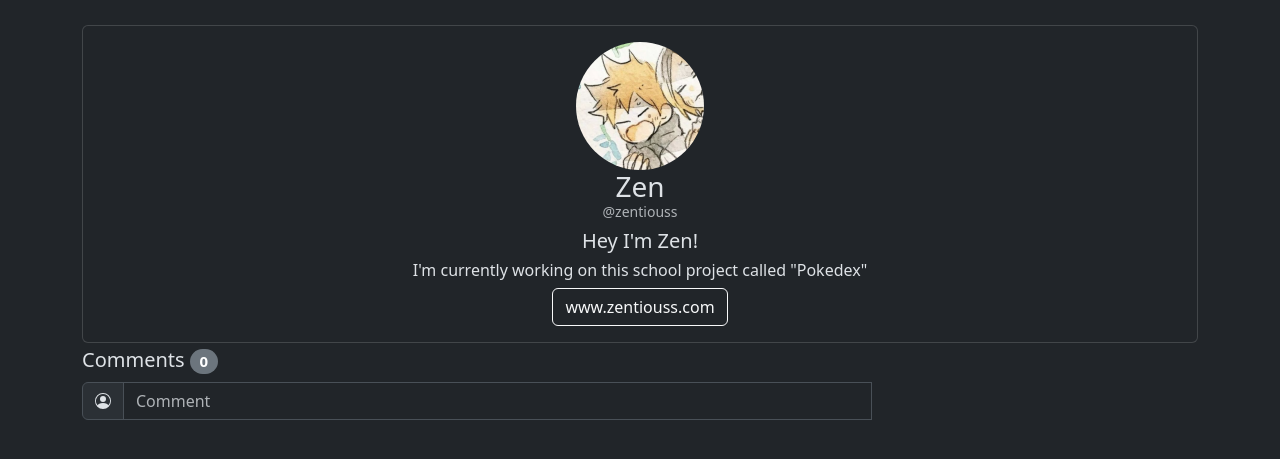
After one commit to zentiouss/pokedex, a PHP site: page /profile_assignment_zen.php in a window 1280 px wide. The commit adds this page. Shown: the top 459 px of the page. Run offline with PHP 8.4, Linux system fonts and the light colour scheme.

Commit message:
Added .htacccess, Chespin, Grass type icon, profile_assignment.php

```diff
--- a/css/styles.css
+++ b/css/styles.css
@@ -0,0 +1,4 @@
+.hidden{
+    opacity: 0;
+    transition: opacity 0.1s ease;
+}
--- /dev/null
+++ b/profile_assignment_zen.php
@@ -0,0 +1,75 @@
+<?php
+include "db.php";
+include "function.php";
+?>
+<!doctype html>
+<html lang="en" data-bs-theme="dark">
+<head>
+    <meta charset="utf-8">
+    <meta name="viewport" content="width=device-width, initial-scale=1">
+    <title>Profile Assignment - Pokedex</title>
+    <link href="css/bootstrap.min.css" rel="stylesheet">
+    <link href="css/styles.css" rel="stylesheet">
+</head>
+<body>
+<div class="container" style="margin-top: 25px">
+    <!-- Profile Section -->
+    <div class="row">
+        <div class="col-12">
+            <div class="row justify-content-md-center">
+                <div class="col">
+                    <div class="card text-center">
+                        <div class="card-body">
+                            <img src="img/zentiouss.png" class="card-img-top" style="width: 128px; height: 128px; border-radius: 100px;">
+                            <h3 class="card-title">Zen</h3>
+                            <h5 class="card-text" style="font-size: 14px; opacity: 75%; margin-top: -7.5px">@zentiouss</h5>
+                            <h5 class="card-text">Hey I'm Zen!</h5>
+                            <h6 class="card-text">I'm currently working on this school project called "Pokedex"</h6>
+                            <a class="btn btn-outline-light" role="button" href="https://zentiouss.com">www.zentiouss.com</a>
+                        </div>
+                    </div>
+                </div>
+            </div>
+        </div>
+    </div>
+
+    <!-- Comments Section -->
+    <div class="row">
+        <div class="col">
+            <h5 class="title" style="margin-top: 5px;">Comments <span class="badge text-bg-secondary" style="border-radius: 100px;">0</span></h5>
+        </div>
+    </div>
+
+    <!-- Commenting Section -->
+    <div class="row">
+        <div class="col-9" style="">
+            <div class="input-group flex-nowrap">
+                <div class="input-group flex-nowrap">
+                    <span class="input-group-text" id="addon-wrapping"><svg xmlns="http://www.w3.org/2000/svg" width="16" height="16" fill="currentColor" class="bi bi-person-circle" viewBox="0 0 16 16"> <path d="M11 6a3 3 0 1 1-6 0 3 3 0 0 1 6 0"/><path fill-rule="evenodd" d="M0 8a8 8 0 1 1 16 0A8 8 0 0 1 0 8m8-7a7 7 0 0 0-5.468 11.37C3.242 11.226 4.805 10 8 10s4.757 1.225 5.468 2.37A7 7 0 0 0 8 1"/></svg></span>
+                    <input id="textInput" type="text" class="form-control" placeholder="Comment" aria-label="Comment" aria-describedby="addon-wrapping"/>
+                    <button id="sendbutton" type="button" class="btn btn-light hidden"><svg xmlns="http://www.w3.org/2000/svg" width="16" height="16" fill="currentColor" class="bi bi-send" viewBox="0 0 16 16"> <path d="M15.854.146a.5.5 0 0 1 .11.54l-5.819 14.547a.75.75 0 0 1-1.329.124l-3.178-4.995L.643 7.184a.75.75 0 0 1 .124-1.33L15.314.037a.5.5 0 0 1 .54.11ZM6.636 10.07l2.761 4.338L14.13 2.576zm6.787-8.201L1.591 6.602l4.339 2.76z"/> </svg></button>
+                </div>
+            </div>
+        </div>
+    </div>
+</div>
+
+<script>
+    document.getElementById("textInput")
+        .addEventListener("input", (event) => {
+            const text = event.originalTarget.value;
+            if (text == ""){
+                const button = document.getElementById("sendbutton");
+                button.classList.add("hidden");
+            }else{
+                const button = document.getElementById("sendbutton");
+                button.classList.remove("hidden");
+            }
+            console.log(event.originalTarget)
+        })
+</script>
+
+<script src="js/bootstrap.bundle.min.js"></script>
+<script src="js/main.js"></script>
+</body>
+</html>
```
Also changed, not shown: index.php (+44 -5 lines), profile_assignment.php (added, +73 -0 lines), .htaccess (added), img/30px-Grass_icon.png (added), img/chespin.png (added), img/zentiouss.png (added).
